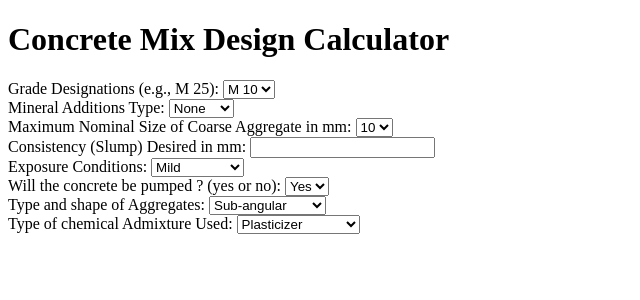
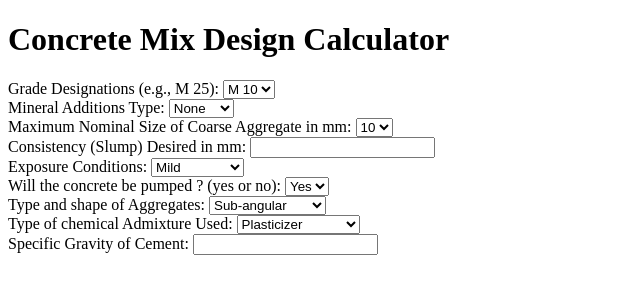
Before and after one commit to itsabdelmalek/concrete_mix_design_calculator, a Flask app: template templates/index.html in a window 1280 px wide. Shown: the top 300 px of the page, without its empty margins (0-640 px from the left). Run offline with Flask 3, Linux system fonts and the light colour scheme; the template is opened without the code that fills it, so the values that code supplies are empty.

Commit message:
added specifi gravity of cement input zone

```diff
--- a/templates/index.html
+++ b/templates/index.html
@@ -70,6 +70,8 @@
             <option value="Plasticizer">Plasticizer</option>
             <option value="Super Plasticizer">Super Plasticizer</option>
         </select><br>
+	<label for="sp_cement">Specific Gravity of Cement: </label>
+        <input type="text" name="sp_cement" required><br>
 
     </form>
 </body>
```
